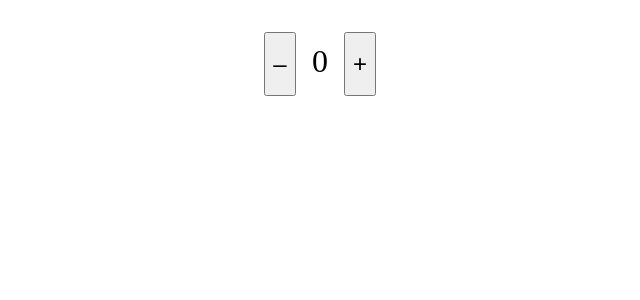
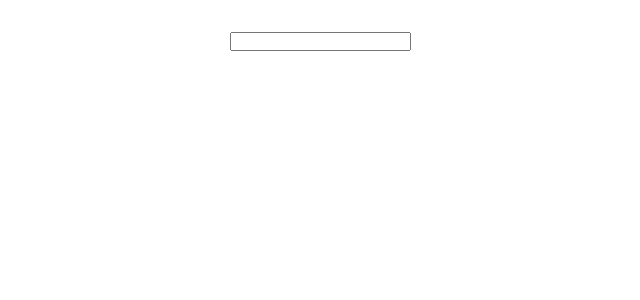
Before and after one commit to DeeNue36/Learn-useReducer, a React (Vite) app: page / in a window 1280 px wide. Shown: the top 300 px of the page, without its empty margins (320-960 px from the left). Built offline with nearby package versions, Linux system fonts and the light colour scheme.

Commit message:
second example todo app

```diff
--- a/src/App.jsx
+++ b/src/App.jsx
@@ -1,47 +1,36 @@
-import { useReducer } from 'react'
+import { useReducer, useState } from 'react'
 import { ACTIONS } from './constants'
 import './App.css'
 
 
 function reducer(state, action) {
   switch (action.type) {
-    case ACTIONS.INCREMENT:
-      return {
-        count: state.count + 1
-      }
 
-    case ACTIONS.DECREMENT:
-      return {
-        count: state.count - 1
-      }
-
-    default:
-      return state;
   }
 }
 
 
 function App() {
-  const [state, dispatch] = useReducer(reducer, { count: 0 })
+  const [todos, dispatch] = useReducer(reducer, []);
+  const [name, setName] = useState('');
 
-  function increment() {
-    dispatch({ type: ACTIONS.INCREMENT });
-  }
-
-  function decrement() {
-    dispatch({ type: ACTIONS.DECREMENT });
-  }
+function handleFormSubmit() {
+  dispatch({
+    type: ACTIONS.ADD_TODO
+  })
+  setName('');
+}
 
   return (
     <div>
-
-      <button className="decrement" onClick={decrement}>
-        –
-      </button>
-      <span className="count">{state.count}</span>
-      <button className="increment" onClick={increment}>
-        +
-      </button>
+      <form onSubmit={handleFormSubmit}>
+        <input
+          type="text"
+          value={name}
+          onChange={(e) => setName(e.target.value)}
+          id='todo-input'
+        />
+      </form>
 
     </div>
   )
```
